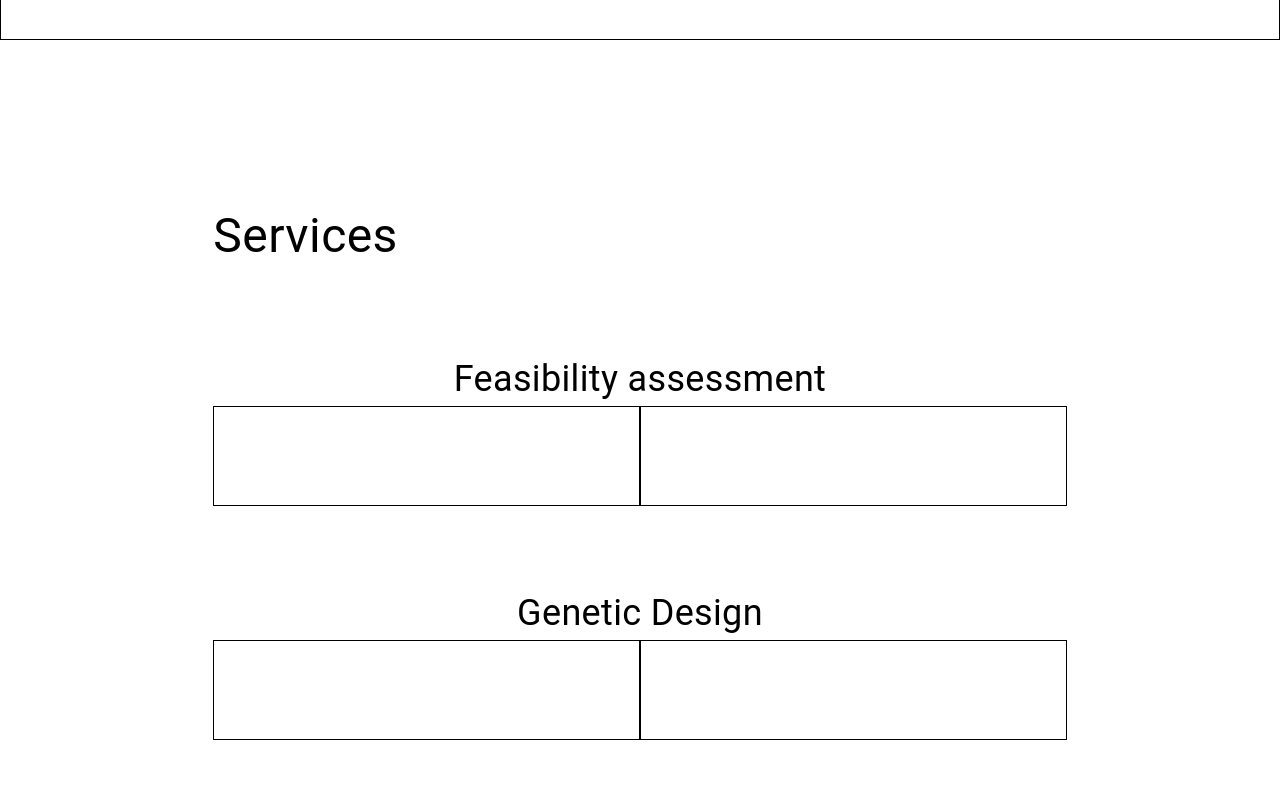
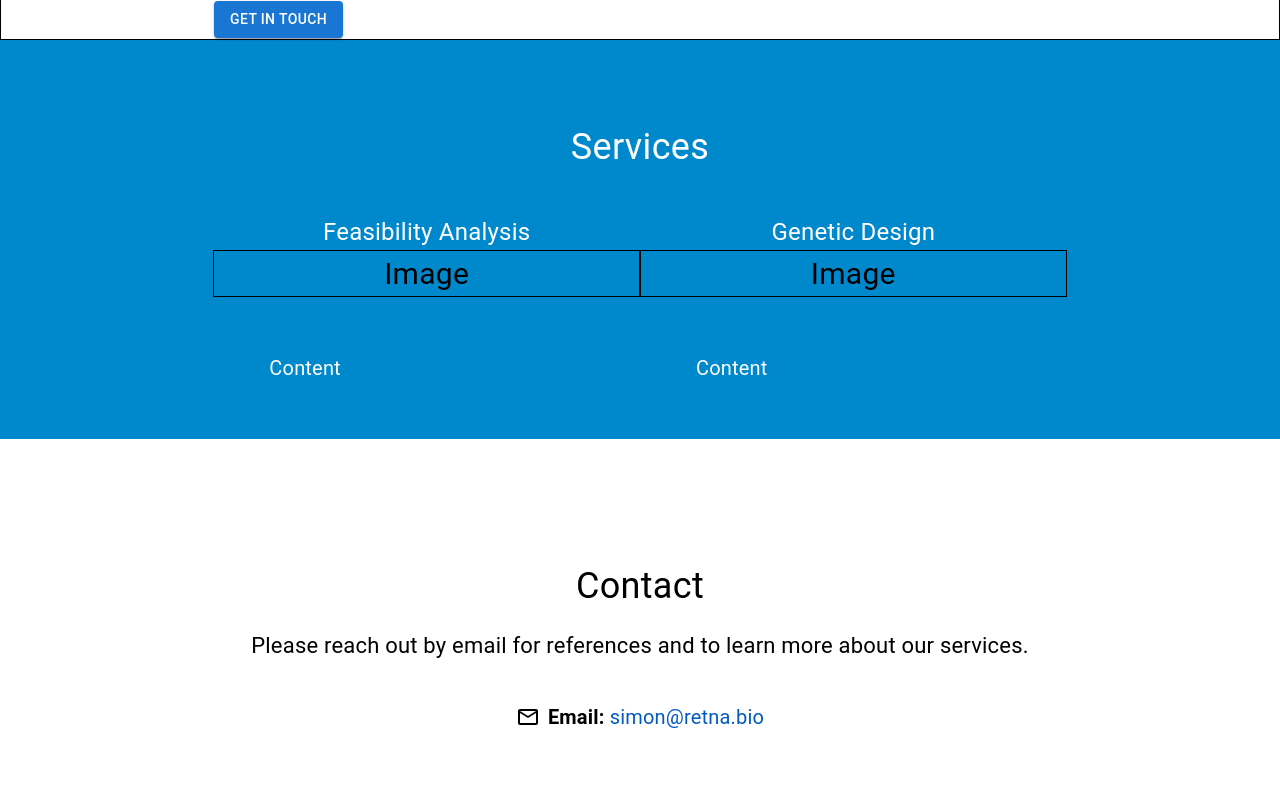
Before and after one commit to simonsnitz/retna-bio, a React (Create React App) app: page / in a window 1280 px wide. Shown: the part 760-1560 px from the top of the page. Built offline with nearby package versions, Linux system fonts and the light colour scheme.

Commit message:
updated Services and added a contact button to About

```diff
--- a/src/Components/About.js
+++ b/src/Components/About.js
@@ -1,6 +1,6 @@
 import React, {forwardRef} from "react";
 
-import { Grid, Typography, Box } from '@mui/material/';
+import { Grid, Typography, Box, Button } from '@mui/material/';
 
 import sensor from './sensorStructure.png';
 
@@ -39,19 +39,37 @@ const About = forwardRef(function About(props, ref) {
     </Grid>
     <Grid item xs={4} mt={20}>
 
+    <Typography
+        sx={{ fontSize: { xs: 14, md: 36 }, mt: 10 }} component="div">
+          Synthetic Biology Consulting
+    </Typography>
 
         {/* Description */}
       <Typography
         sx={{ fontSize: { xs: 14, md: 22 }, mt: 10 }} component="div">
-        Retna Bio is a synthetic biology consulting firm managed and operated by
+        Retna Bio is a consulting firm managed and operated by
         <a href="https://scholar.google.com/citations?hl=en&user=4lfhK5wAAAAJ" style={{textDecoration: "None", color: "#1971ff"}}
         target="_blank" rel="noopener noreferrer"> Simon d'Oelsnitz</a>
         , a Synthetic Biology Fellow at Harvard Medical School.
         We specialize in the design and application of <b>chemical-responsive
         genetic circuits</b> in microbial hosts.
-        Our mission is to help bridge the gap between academic-led innovation and
+        Our mission is to help bridge the gap between academic innovation and
         industry-led impact.
       </Typography>
+
+      <Button
+        variant="contained"
+        style={{marginTop: 35}}
+        >
+        <a href="mailto:simon@retna.bio" style={{textDecoration: "None", color: "white"}}
+          target="_blank" rel="noopener noreferrer"> Get in touch</a>
+
+      </Button>
+
+      {/* <Typography
+        sx={{ fontSize: { xs: 14, md: 22 }, mt: 7 }} component="div" style={{border: "1px solid black", width: 200}}>
+          Get in touch
+      </Typography> */}
 
       </Grid>
 
--- a/src/Components/Services.js
+++ b/src/Components/Services.js
@@ -19,76 +19,111 @@ const Services = forwardRef(function Services(props, ref) {
       spacing={0}
       columns={12}
       justifyContent="center"
+      backgroundColor="#0088CD"
+      // backgroundColor="#9655cf"
     >
 
     <Grid item xs={2} >
       {/* Spacer */}
     </Grid>
-    <Grid item xs={4} >
 
         {/* Topic Header */}
+    <Grid item xs={8} >
       <Typography
-        sx={{ fontSize: { xs: 20, md: 48 }, mt: 20 }} component="div">
+        sx={{ fontSize: { xs: 20, md: 36 }, mt: 10 }} color={"white"} component="div" textAlign="center">
         Services
       </Typography>
-
     </Grid>
 
-    <Grid item xs={6} >
+    <Grid item xs={2} >
       {/* Spacer */}
     </Grid>
 
 
+    <Grid container xs={12} columns={12}>
+
+    <Grid item xs={2} >
+      {/* Spacer */}
+    </Grid>
+
+    <Grid item xs={4} >
+
     {/* Feasibility section */}
-    <Grid container columns={12}>
-
-    <Grid item xs={2}>{/* Spacer */}</Grid>
-      <Grid item xs={8}>
-        <Typography
-          sx={{ fontSize: { xs: 24, md: 36 }, mt: 10 }} component="div" textAlign="center">
-          Feasibility assessment
+      <Grid container  mt={5}>
+          {/* Header */}
+        <Grid item xs={12} textAlign="center">
+          <Typography sx={{ fontSize: { xs: 16, md: 24 }}}  color="white" component="div" >
+          Feasibility Analysis
         </Typography>
         </Grid>
 
-        {/* Feasibility Content */}
-      <Grid container columns={12}>
-        <Grid item xs={2}>
-            {/* Spacer  */}
+        <Grid item xs={12} textAlign="center">
+          <Typography sx={{ fontSize: { xs: 16, md: 30 }}}  component="div" style={{border: "1px solid black"}}>
+          Image
+        </Typography>
         </Grid>
-      <Grid item xs={4} style={{border: "1px solid black", height: 100}}>
-        {/* Image */}
+
+        <Grid item xs={12} >
+          <Typography sx={{ fontSize: { xs: 12, md: 20 }}}  component="div" color="white" padding={7}>
+            Content
+        </Typography>
         </Grid>
-      <Grid item xs={4} style={{border: "1px solid black", height: 100}}>
-        {/* Text */}
+
+      </Grid>
+    </Grid>
+
+    <Grid item xs={4} >
+
+    {/* Genetic Design section */}
+    <Grid container  mt={5}>
+          {/* Header */}
+        <Grid item xs={12} textAlign="center">
+          <Typography sx={{ fontSize: { xs: 16, md: 24 }}}  component="div" color="white">
+          Genetic Design
+        </Typography>
+        </Grid>
+
+        <Grid item xs={12} textAlign="center">
+          <Typography sx={{ fontSize: { xs: 16, md: 30 }}}  component="div" style={{border: "1px solid black"}}>
+          Image
+        </Typography>
+        </Grid>
+
+        <Grid item xs={12} >
+        <Typography sx={{ fontSize: { xs: 12, md: 20 }}}  component="div" padding={7} color="white">
+          Content
+        </Typography>
+        </Grid>
+
       </Grid>
     </Grid>
 
 
-    {/* Genetic Design section */}
-    <Grid container columns={12}>
 
-      <Grid item xs={2}>{/* Spacer */}</Grid>
-      <Grid item xs={8}>
+    <Grid item xs={2} >
+      {/* Spacer */}
+    </Grid>
+
+
+
+      {/* <Grid item xs={4}>
         <Typography
           sx={{ fontSize: { xs: 24, md: 36 }, mt: 10 }} component="div" textAlign="center">
-          Genetic Design
+          Feasibility analysis
         </Typography>
-      </Grid>
+      </Grid> */}
 
-        {/* Genetic Design Content */}
-        <Grid container columns={12}>
-        <Grid item xs={2}>
-            {/* Spacer  */}
-        </Grid>
-      <Grid item xs={4} style={{border: "1px solid black", height: 100}}>
+
+
+
+      {/* <Grid item xs={4} style={{border: "1px solid black", height: 100}}> */}
         {/* Image */}
-      </Grid>
-      <Grid item xs={4} style={{border: "1px solid black", height: 100}}>
-        {/* Text */}
-      </Grid>
-      </Grid>
+      {/* </Grid> */}
 
-    </Grid>
+
+
+
+
 
 
 
```
Lines whose indentation alone changed are shown as unchanged.
